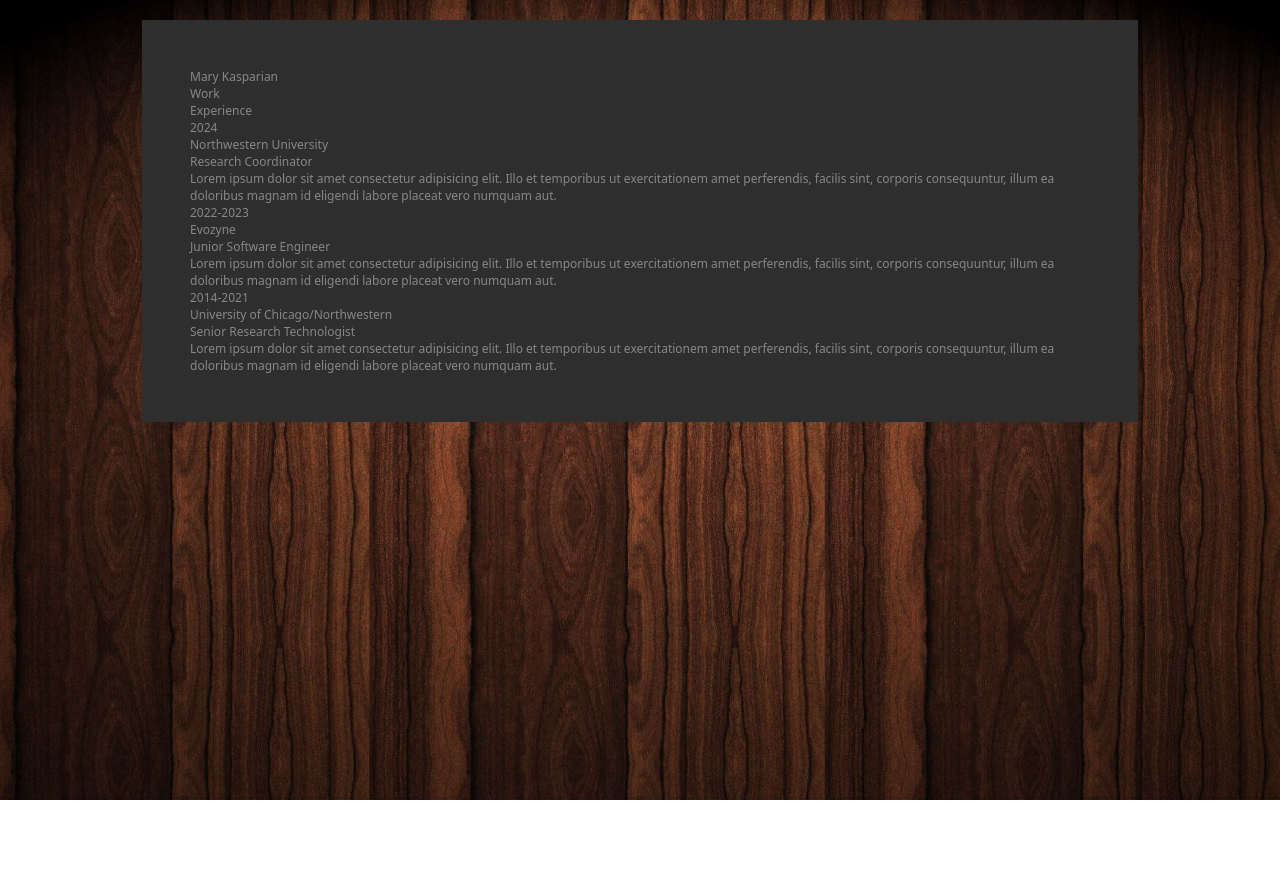
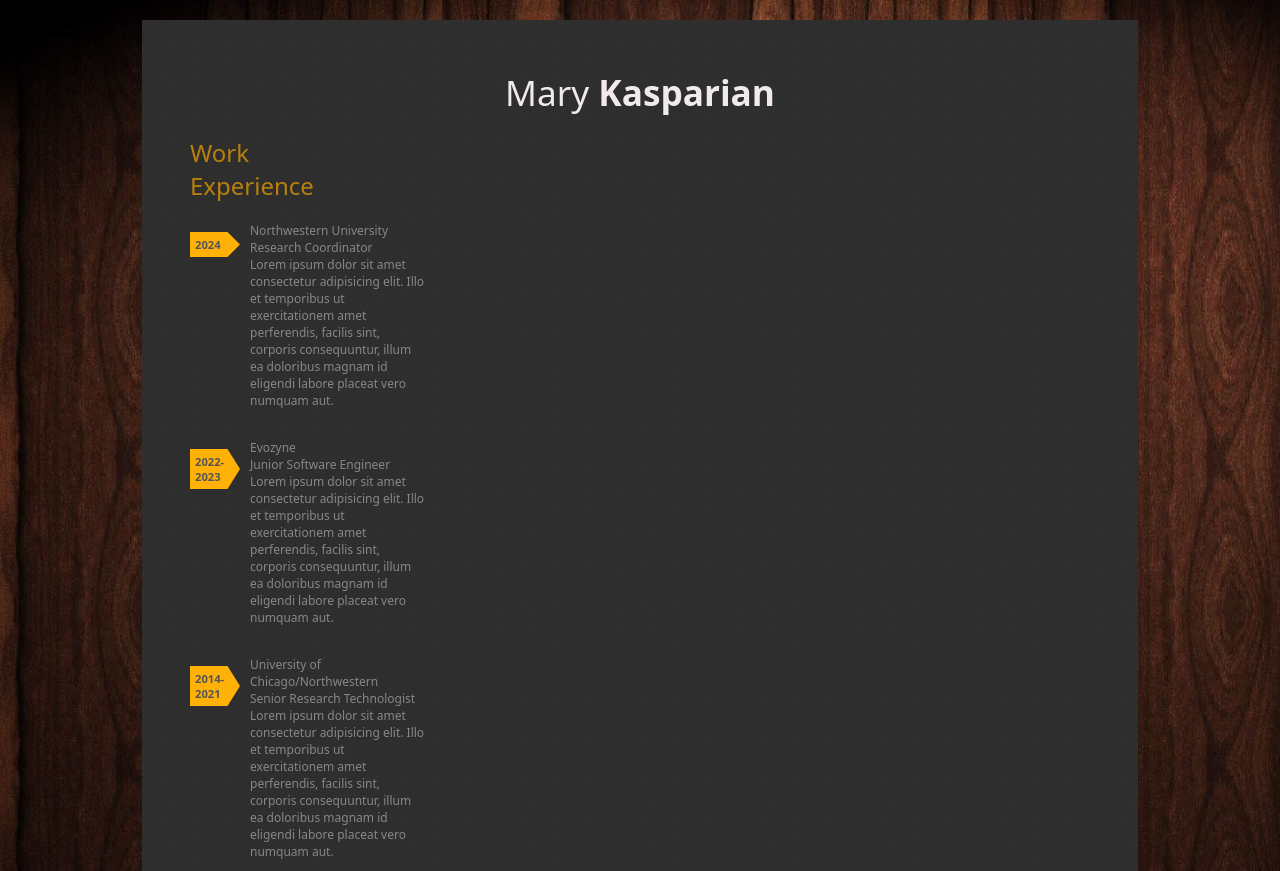
Before and after one commit to marykasp/resume-2024, a plain HTML site: page index.html in a window 1280 px wide. Shown: the top 871 px of the page. Before the commit the page ends 800 px from the top, so only its background shows below. Drawn offline with Linux system fonts and the light colour scheme.

Commit message:
work section list styling

```diff
--- a/style.css
+++ b/style.css
@@ -26,3 +26,53 @@
   font-family: system-ui;
   font-size: 12px;
 }
+
+.name {
+  text-align: center;
+  font-size: 2.2rem;
+  padding-bottom: 20px;
+  color: var(--white);
+}
+
+.name span {
+  font-weight: bold;
+}
+
+/* first row */
+.row-1 {
+  display: grid;
+  grid-template-columns: 1fr 30% 1fr;
+  gap: 80px;
+}
+
+/* section titlw */
+.title {
+  color: var(--title);
+  font-size: 1.5rem;
+  margin-bottom: 20px;
+  font-weight: 100;
+}
+
+.list {
+  display: grid;
+  gap: 30px;
+  padding-bottom: 30px;
+}
+
+.list .item {
+  display: grid;
+  /* separate year and content*/
+  grid-template-columns: 50px 1fr;
+  gap: 10px;
+}
+
+.list .item .year span {
+  background-color: var(--yellow);
+  color: var(--dark);
+  font-weight: bold;
+  padding: 5px 15px 5px 5px;
+  display: block;
+  font-size: 0.7rem;
+  transform: translateY(10px);
+  clip-path: polygon(0% 0%, 75% 0%, 100% 50%, 75% 100%, 0% 100%);
+}
```
